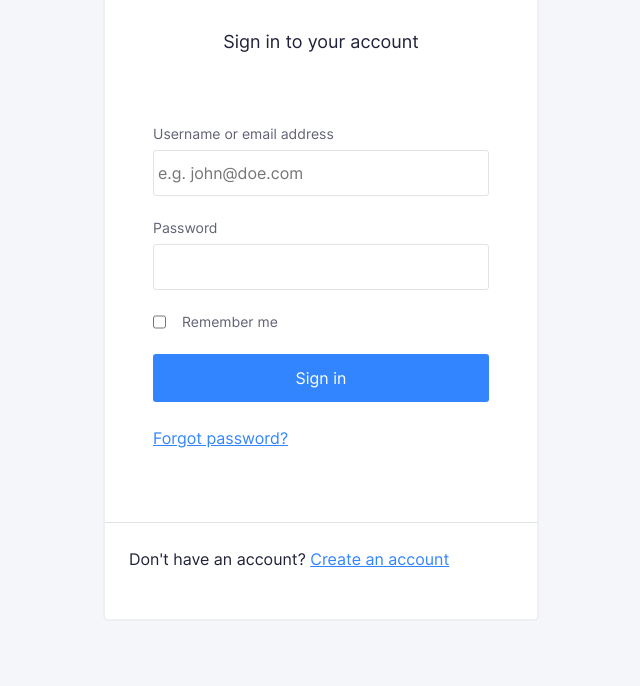
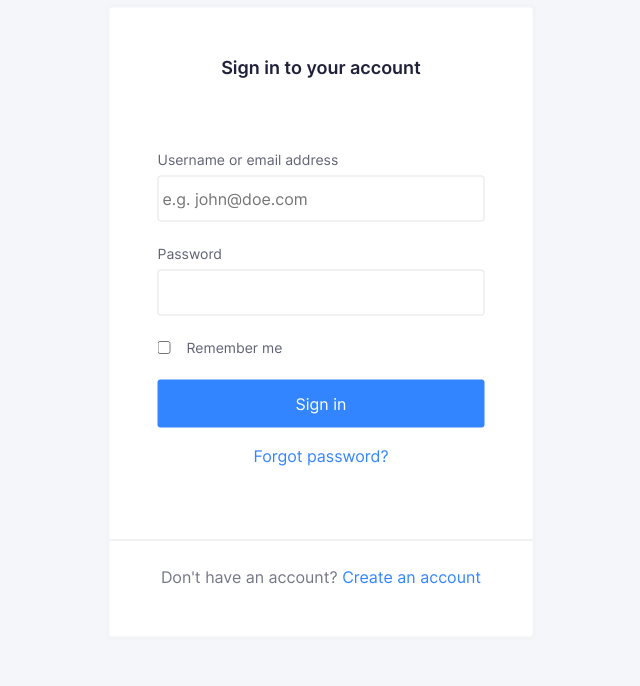
Before and after one commit to nmct-create3/login-form-design-ClaeysKobe, a plain HTML site: page index.html in a window 1280 px wide. Shown: the part 114-800 px from the top of the page, without its empty margins (319-959 px from the left). Drawn offline with Linux system fonts and the light colour scheme.

Commit message:
feat: centering

```diff
--- a/css/screen.css
+++ b/css/screen.css
@@ -18,7 +18,9 @@
 #Variables
 \*------------------------------------*/
 
-:root {}
+:root {
+    accent-color: #3385FF;
+}
 
 /* CSS variables here */
 
@@ -170,6 +172,7 @@ hr {
 a {
     color: #3385FF;
     transition: all .1s ease-in-out;
+    text-decoration: none;
 }
 
 a:visited,
@@ -203,7 +206,12 @@ input {
 }
 
 .o-row--login {
-    /* stuff here to align the card */
+    margin: 0;
+    position: absolute;
+    top: 50%;
+    left: 50%;
+    -ms-transform: translate(-50%, -50%);
+    transform: translate(-50%, -50%);
 }
 
 /* size modifiers */
@@ -480,7 +488,8 @@ input {
 .c-card {
     background-color: white;
     border-radius: 3px;
-    box-shadow:  0 0 0 2px #00000007;
+    box-shadow:  0 0 0 4px #afafaf07;
+    width: 423px;
 }
 
 .c-card__body {
@@ -492,7 +501,7 @@ input {
     text-align: center;
     font-size: 18px;
     line-height: 24px;
-    font-weight: 400;
+    font-weight: bold;
 }
 
 .c-card__footer {
@@ -613,6 +622,10 @@ input {
 
 .u-color-neutral-dark {
     color: Black;
+}
+
+.u-color-neutral-light {
+    color: #757787;
 }
 
 /*
--- a/index.html
+++ b/index.html
@@ -18,7 +18,7 @@
 </head>
 
 <body>
-    <section class="o-row o-row--lg o-row--body">
+    <section class="o-row o-row--lg o-row--body o-row--login">
         <div class="o-container u-max-width-xs">
             <h1 class="c-logo">
                 <svg class="c-logo__symbol" viewBox="0 0 119 24" xmlns="http://www.w3.org/2000/svg">
@@ -55,17 +55,17 @@
                             Remember me
                         </label>
                     </p>
-                    <p>
+                    <p class="u-mb-md">
                         <input class="o-button-reset c-button" type="submit" value="Sign in" />
                     </p>
-                    <p>
+                    <p class="u-align-text-center">
                         <a href="#!">
                             Forgot password?
                         </a>
                     </p>
                 </div>
                 <div class="c-card__footer">
-                    <p>
+                    <p class="u-color-neutral-light u-align-text-center">
                         Don't have an account? <a href="#">Create an account</a>
                     </p>
                 </div>
```
